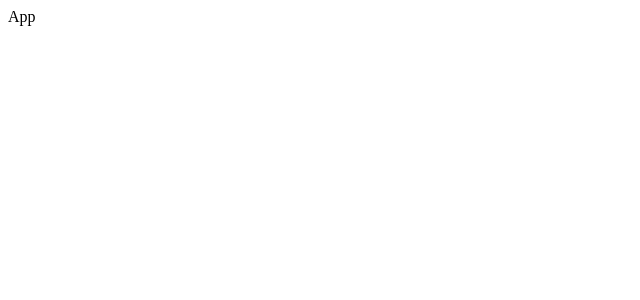
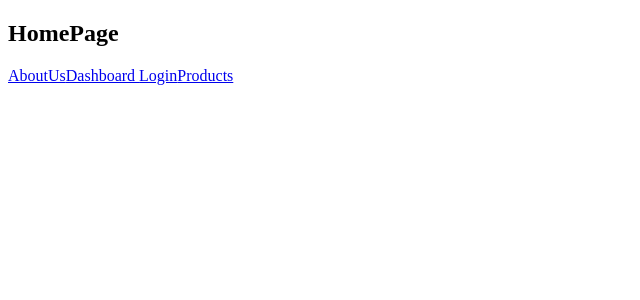
Before and after one commit to UsamaBhakrani/React-Router-v6, a React (Vite) app: page / in a window 1280 px wide. Shown: the top 300 px of the page, without its empty margins (0-640 px from the left). Built offline with nearby package versions, Linux system fonts and the light colour scheme.

Commit message:
Setting Up Routes

```diff
--- a/src/App.jsx
+++ b/src/App.jsx
@@ -1,5 +1,22 @@
+import { BrowserRouter, Routes, Route } from "react-router-dom";
+import About from "./pages/About";
+import Home from "./pages/Home";
+import Products from "./pages/Products";
+import Dashboard from "./pages/Dashboard";
+import Login from "./pages/Login";
+
 const App = () => {
-  return <div>App</div>;
+  return (
+    <BrowserRouter>
+      <Routes>
+        <Route path="/" element={<Home />} />
+        <Route path="products" element={<Products />} />
+        <Route path="about" element={<About />} />
+        <Route path="dashboard" element={<Dashboard />} />
+        <Route path="login" element={<Login />} />
+      </Routes>
+    </BrowserRouter>
+  );
 };
 
 export default App;
--- a/src/pages/Home.jsx
+++ b/src/pages/Home.jsx
@@ -1,7 +1,12 @@
+import { Link } from "react-router-dom";
 const Home = () => {
   return (
-    <section className='section'>
-      <h2>Home Page</h2>
+    <section className="section">
+      <h2>HomePage</h2>
+      <Link to="about">AboutUs</Link>
+      <Link to="dashboard">Dashboard </Link>
+      <Link to="login">Login</Link>
+      <Link to="products">Products</Link>
     </section>
   );
 };
```
